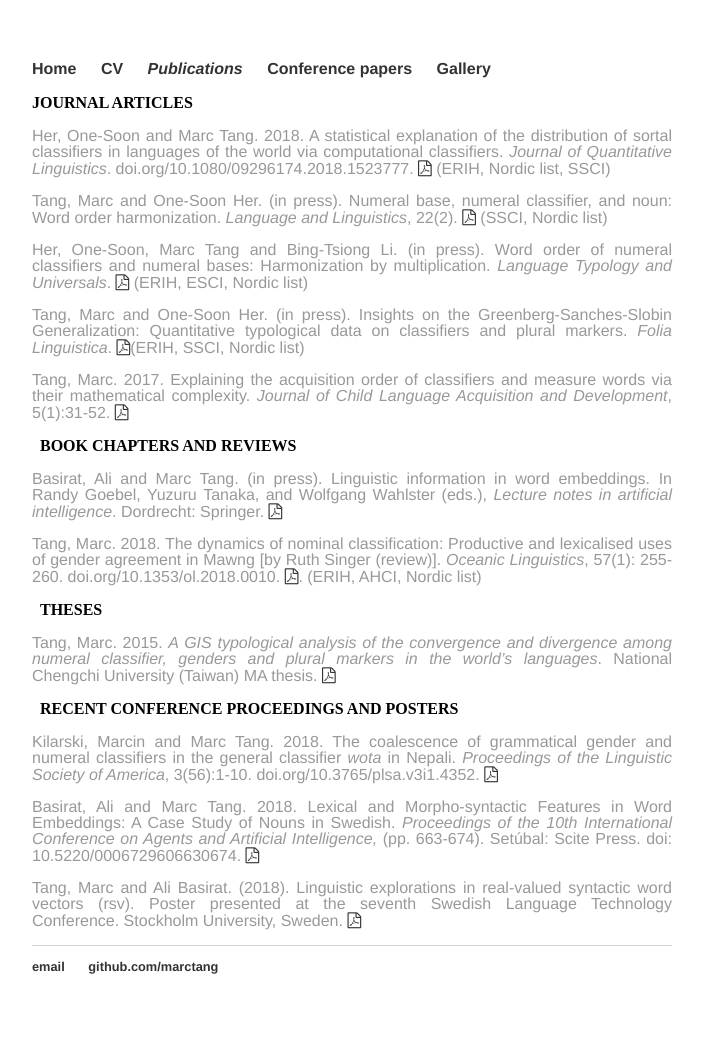
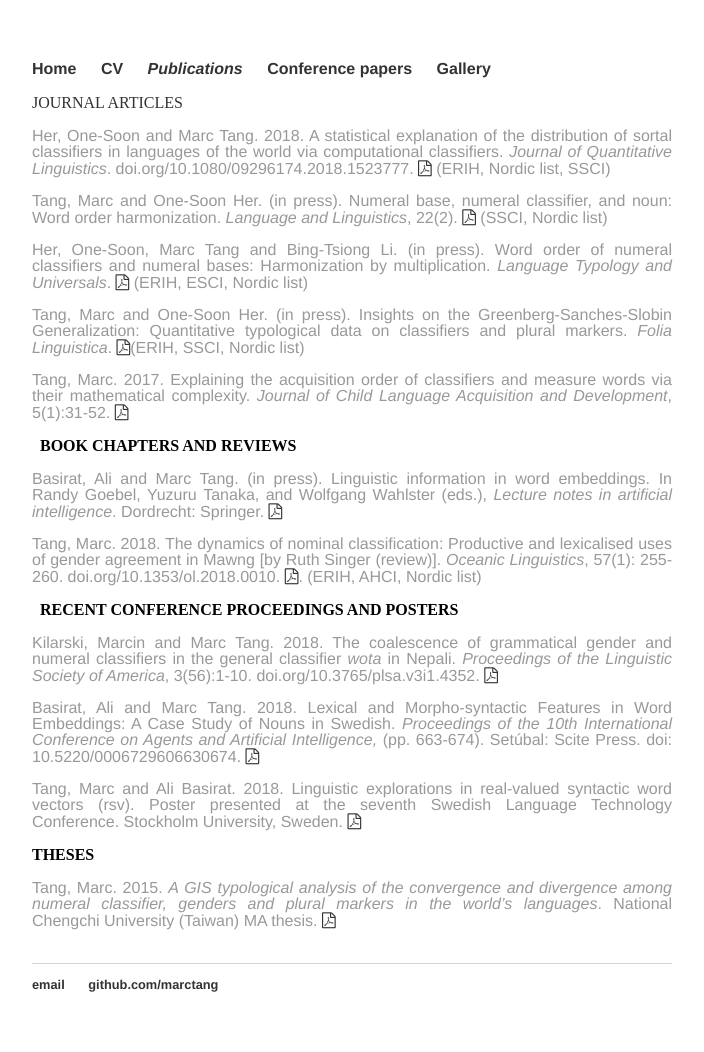
Before and after one commit to marctang/marctang.github.io, a Jekyll site: the page built from publications.html, in a window 1280 px wide. Shown: the whole page, without its empty margins (288-992 px from the left). Built offline with Jekyll 4.4.1, drawn with Linux system fonts in a browser that asks for light colours.

Commit message:
Update publications.html

```diff
--- a/publications.html
+++ b/publications.html
@@ -3,7 +3,7 @@ layout: publications
 title: Publications
 ---
 
-<strong>JOURNAL ARTICLES</strong>
+<a> JOURNAL ARTICLES </a>
 <p style="text-align: justify;">Her, One-Soon and Marc Tang. 2018. A statistical explanation of the distribution of sortal classifiers in languages of the world via computational classifiers. <em>Journal of Quantitative Linguistics</em>. doi.org/10.1080/09296174.2018.1523777. <a href="https://www.tandfonline.com/doi/full/10.1080/09296174.2018.1523777" target="_blank" rel="noopener"><i class="fa fa-file-pdf-o"></i></a> (ERIH, Nordic list, SSCI)</p>
 <p style="text-align: justify;">Tang, Marc and One-Soon Her. (in press). Numeral base, numeral classifier, and noun: Word order harmonization. <em>Language and Linguistics</em>, 22(2). <a href="https://drive.google.com/file/d/1VEYQz2BHuNJyVo4-Pp2KZi3UIz-sJYbf/view?usp=sharing" target="_blank" rel="noopener"><i class="fa fa-file-pdf-o"></i></a> (SSCI, Nordic list)</p>
 <p style="text-align: justify;">Her, One-Soon, Marc Tang and Bing-Tsiong Li. (in press). Word order of numeral classifiers and numeral bases: Harmonization by multiplication. <em>Language Typology and Universals</em>. <a href="https://drive.google.com/file/d/1fpqwKfwRsL-aZzHrS-1e_LYlfsNtE2YO/view?usp=sharing" target="_blank" rel="noopener"><i class="fa fa-file-pdf-o"></i></a> (ERIH, ESCI, Nordic list)</p>
@@ -16,11 +16,11 @@ title: Publications
 <p style="text-align: justify;">Tang, Marc. 2018. The dynamics of nominal classification: Productive and lexicalised uses of gender agreement in Mawng [by Ruth Singer (review)]. <em>Oceanic Linguistics</em>, 57(1): 255-260. doi.org/10.1353/ol.2018.0010. <a href="http://muse.jhu.edu/article/695556/pdf" target="_blank" rel="noopener"><i class="fa fa-file-pdf-o"></i></a>. (ERIH, AHCI, Nordic list)</p>
 
 
-<strong>THESES</strong>
-<p style="text-align: justify;">Tang, Marc. 2015. <em>A GIS typological analysis of the convergence and divergence among numeral classifier, genders and plural markers in the world’s languages</em>. National Chengchi University (Taiwan) MA thesis. <a href="https://nccur.lib.nccu.edu.tw/bitstream/140.119/76823/1/501201.pdf" target="_blank" rel="noopener"><i class="fa fa-file-pdf-o"></i></a></p>
-
-
 <strong>RECENT CONFERENCE PROCEEDINGS AND POSTERS</strong>
 <p style="text-align: justify;">Kilarski, Marcin and Marc Tang. 2018. The coalescence of grammatical gender and numeral classifiers in the general classifier <i>wota </i>in Nepali. <em>Proceedings of the Linguistic Society of America</em>, 3(56):1-10. doi.org/10.3765/plsa.v3i1.4352. <a href="https://journals.linguisticsociety.org/proceedings/index.php/PLSA/article/view/4352" target="_blank" rel="noopener"><i class="fa fa-file-pdf-o"></i></a></p>
 <p style="text-align: justify;">Basirat, Ali and Marc Tang. 2018. Lexical and Morpho-syntactic Features in Word Embeddings: A Case Study of Nouns in Swedish. <em>Proceedings of the 10th International Conference on Agents and Artificial Intelligence, </em>(pp. 663-674). Setúbal: Scite Press. doi: 10.5220/0006729606630674. <a href="http://www.scitepress.org/PublicationsDetail.aspx?ID=YZ9NydHT10E%3d&t=1" target="_blank" rel="noopener"><i class="fa fa-file-pdf-o"></i></a></p>
-<p style="text-align: justify;">Tang, Marc and Ali Basirat. (2018). Linguistic explorations in real-valued syntactic word vectors (rsv). Poster presented at the seventh Swedish Language Technology Conference. Stockholm University, Sweden. <a href="https://marctangblog.files.wordpress.com/2018/11/sltclingexpposter-1.pdf" target="_blank" rel="noopener"><i class="fa fa-file-pdf-o"></i></a></p>
+<p style="text-align: justify;">Tang, Marc and Ali Basirat. 2018. Linguistic explorations in real-valued syntactic word vectors (rsv). Poster presented at the seventh Swedish Language Technology Conference. Stockholm University, Sweden. <a href="https://marctangblog.files.wordpress.com/2018/11/sltclingexpposter-1.pdf" target="_blank" rel="noopener"><i class="fa fa-file-pdf-o"></i></a></p>
+
+
+<strong>THESES</strong>
+<p style="text-align: justify;">Tang, Marc. 2015. <em>A GIS typological analysis of the convergence and divergence among numeral classifier, genders and plural markers in the world’s languages</em>. National Chengchi University (Taiwan) MA thesis. <a href="https://nccur.lib.nccu.edu.tw/bitstream/140.119/76823/1/501201.pdf" target="_blank" rel="noopener"><i class="fa fa-file-pdf-o"></i></a></p>
```
